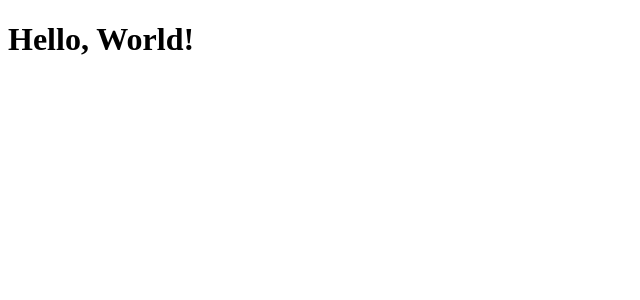
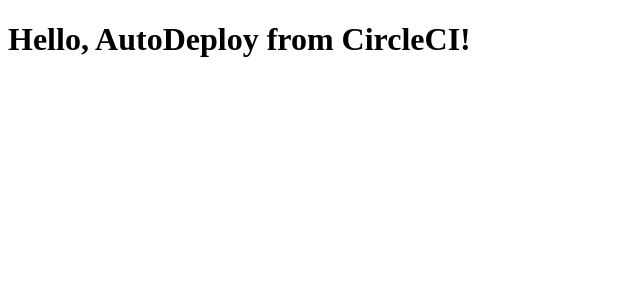
Before and after one commit to Snapflixapp/webpack-react-app, a React app: page / in a window 1280 px wide. Shown: the top 300 px of the page, without its empty margins (0-640 px from the left). Built offline with nearby package versions, Linux system fonts and the light colour scheme; the HTML template or start-up script is replaced by a standard one.

Commit message:
Test circleci deployment

```diff
--- a/src/home.jsx
+++ b/src/home.jsx
@@ -3,7 +3,7 @@
 class Home extends React.Component {
   render () {
     return (
-      <h1>Hello, World!</h1>
+      <h1>Hello, AutoDeploy from CircleCI!</h1>
     )
   }
 }
```
